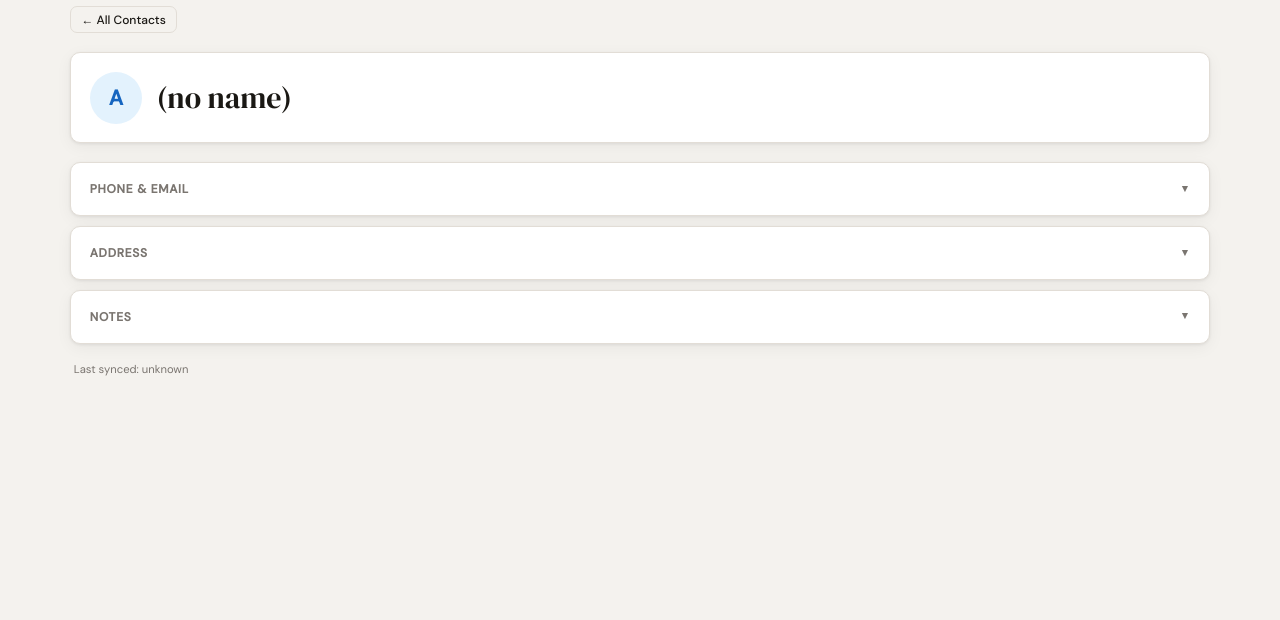
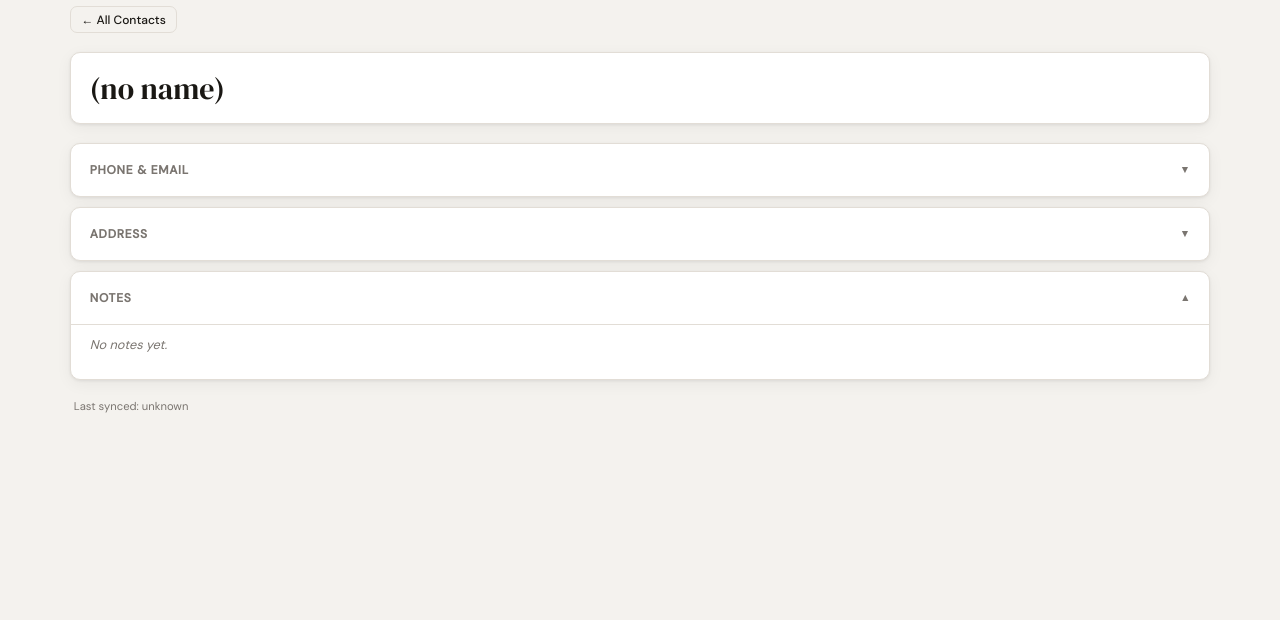
Before and after one commit to jkharty/ContactSync, a Flask app: template templates/contact.html in a window 1280 px wide. Shown: the part 60-680 px from the top of the page. Run offline with Flask 3, Linux system fonts and the light colour scheme; the template is opened without the code that fills it, so the values that code supplies are empty; parts of the project's set-up code (start-up, migrations or seed data) failed here and were passed over.

Commit message:
Remove avatar from contact detail header; expand notes section by default
Co-Authored-By: Claude Sonnet 4.6 <noreply@anthropic.com>

```diff
--- a/templates/contact.html
+++ b/templates/contact.html
@@ -40,12 +40,7 @@
 {% endif %}
 
 <!-- Name + Identity header -->
-{% set _ch = (c.display_name or 'A')[0].upper() %}
-{% set _av = 'ABCDEFGHIJKLMNOPQRSTUVWXYZ'.find(_ch) % 8 %}
 <div class="card contact-header-card">
-  <div class="contact-header-inner">
-    <span class="contact-avatar contact-avatar-lg av-{{ _av }}" aria-hidden="true">{{ _ch }}</span>
-    <div>
   <h1 class="contact-name-heading">{{ c.display_name or '(no name)' }}</h1>
   {% if c.job_title or c.company %}
   <p class="contact-subtitle">
@@ -61,8 +56,6 @@
     {% endif %}{% endfor %}
   </div>
   {% endif %}
-    </div>
-  </div>
 </div>
 
 {# ── Collect phones and emails once for reuse ── #}
@@ -224,7 +217,7 @@
   </div>
 
   {# ── Notes ── #}
-  <div class="acc-card" id="acc-notes">
+  <div class="acc-card open" id="acc-notes">
     <div class="acc-header" onclick="toggleAcc('acc-notes')">
       <span class="acc-title">Notes</span>
       <span class="acc-chevron">&#9660;</span>
```
Lines whose indentation alone changed are shown as unchanged.
